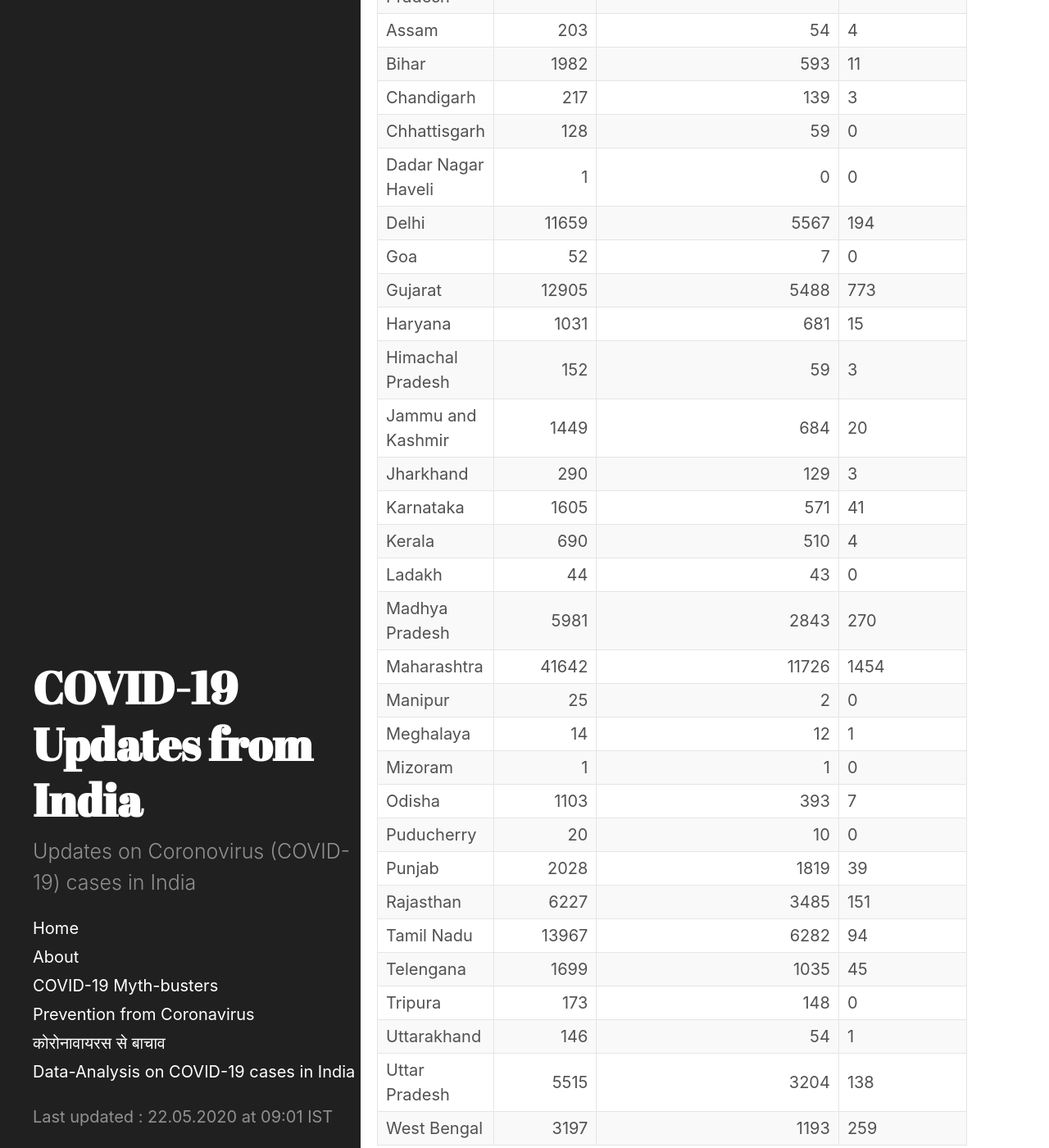
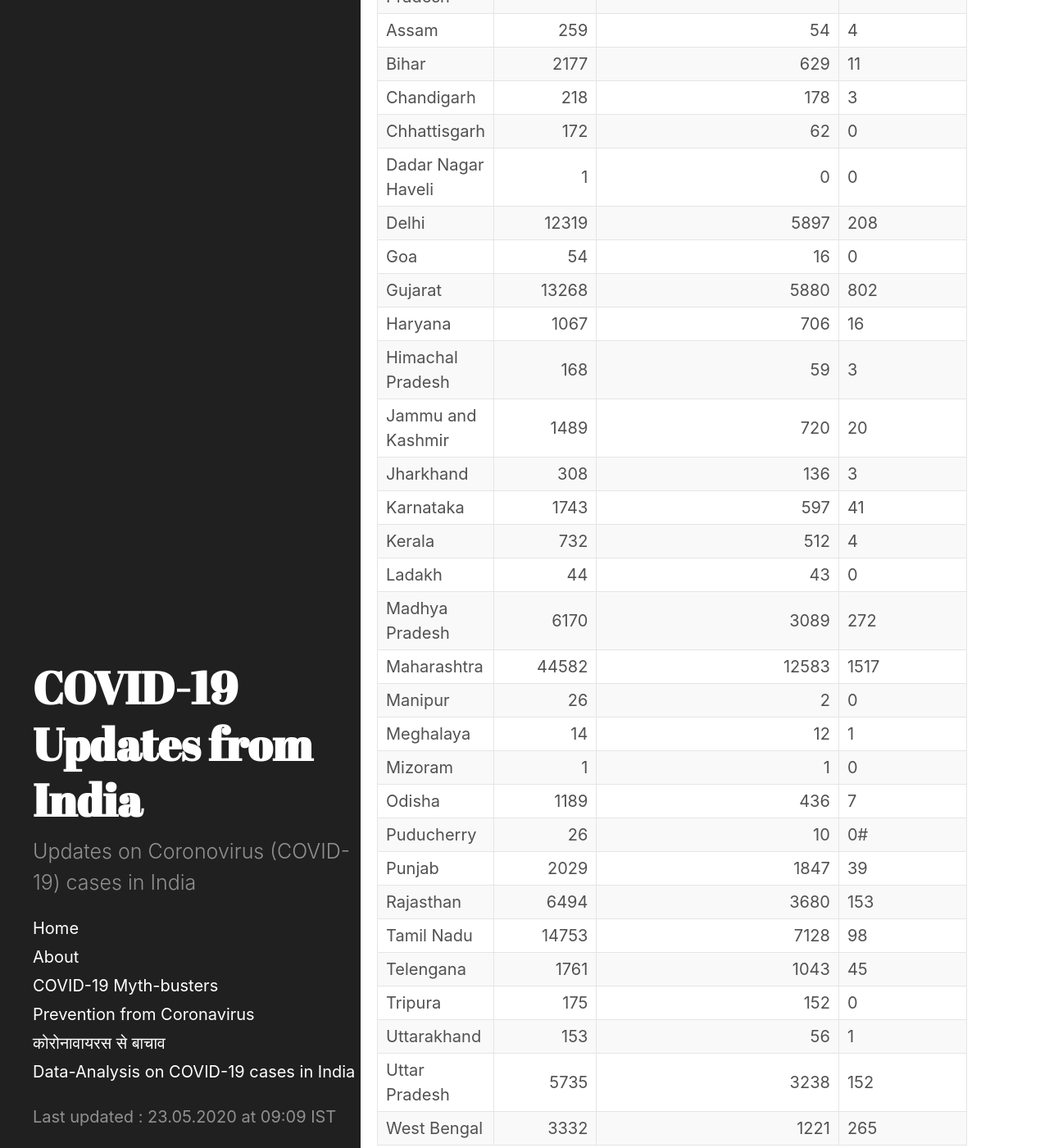
Before and after one commit to bhooraj/covid19updates-india, a Jekyll site: the page built from _posts/2020-05-23-home.md, in a window 1280 px wide and 1400 px high, scrolled down 930 px. Shown: the whole window at 82% size. Built offline with Jekyll 4.4.1, drawn with Linux system fonts in a browser that asks for light colours; some of the changed text lies outside the part shown.

Commit message:
23rdMay Update

```diff
--- a/_data/last_updated.yml
+++ b/_data/last_updated.yml
@@ -1 +1 @@
-- updated_on : 22.05.2020 at 09:01 IST
+- updated_on : 23.05.2020 at 09:09 IST
--- /dev/null
+++ b/_includes/table-20200523-0909.md
@@ -0,0 +1,35 @@
+| Name of State / UT          |   Total Confirmed cases |   Cured/Discharged/Migrated | Deaths ( more than 70% cases due to comorbidities )   |
+|:----------------------------|------------------------:|----------------------------:|:------------------------------------------------------|
+| Andaman and Nicobar Islands |                      33 |                          33 | 0                                                     |
+| Andhra Pradesh              |                    2709 |                        1763 | 55                                                    |
+| Arunachal Pradesh           |                       1 |                           1 | 0                                                     |
+| Assam                       |                     259 |                          54 | 4                                                     |
+| Bihar                       |                    2177 |                         629 | 11                                                    |
+| Chandigarh                  |                     218 |                         178 | 3                                                     |
+| Chhattisgarh                |                     172 |                          62 | 0                                                     |
+| Dadar Nagar Haveli          |                       1 |                           0 | 0                                                     |
+| Delhi                       |                   12319 |                        5897 | 208                                                   |
+| Goa                         |                      54 |                          16 | 0                                                     |
+| Gujarat                     |                   13268 |                        5880 | 802                                                   |
+| Haryana                     |                    1067 |                         706 | 16                                                    |
+| Himachal Pradesh            |                     168 |                          59 | 3                                                     |
+| Jammu and Kashmir           |                    1489 |                         720 | 20                                                    |
+| Jharkhand                   |                     308 |                         136 | 3                                                     |
+| Karnataka                   |                    1743 |                         597 | 41                                                    |
+| Kerala                      |                     732 |                         512 | 4                                                     |
+| Ladakh                      |                      44 |                          43 | 0                                                     |
+| Madhya Pradesh              |                    6170 |                        3089 | 272                                                   |
+| Maharashtra                 |                   44582 |                       12583 | 1517                                                  |
+| Manipur                     |                      26 |                           2 | 0                                                     |
+| Meghalaya                   |                      14 |                          12 | 1                                                     |
+| Mizoram                     |                       1 |                           1 | 0                                                     |
+| Odisha                      |                    1189 |                         436 | 7                                                     |
+| Puducherry                  |                      26 |                          10 | 0#                                                    |
+| Punjab                      |                    2029 |                        1847 | 39                                                    |
+| Rajasthan                   |                    6494 |                        3680 | 153                                                   |
+| Tamil Nadu                  |                   14753 |                        7128 | 98                                                    |
+| Telengana                   |                    1761 |                        1043 | 45                                                    |
+| Tripura                     |                     175 |                         152 | 0                                                     |
+| Uttarakhand                 |                     153 |                          56 | 1                                                     |
+| Uttar Pradesh               |                    5735 |                        3238 | 152                                                   |
+| West Bengal                 |                    3332 |                        1221 | 265                                                   |
--- a/_posts/2020-05-22-home.md
+++ b/_posts/2020-05-23-home.md
@@ -4,7 +4,7 @@
 last_update: true
 ---
 
-#### COVID-19 Cases in India (as on  22 May 2020, 08:00 IST ( IST)
+#### COVID-19 Cases in India (as on  23 May 2020, 08:00 IST ( IST)
 <div class="alert alert-primary" role="alert">
 <p id = "totalcases" style="font-size: 1.2rem; font-weight: bold;"></p>
 <p id = "totalrecovered" style="font-size: 1.2rem; font-weight: bold;"></p>
@@ -22,7 +22,7 @@
 
 <div class="datatable-begin"></div>
 
-{% include table-20200522-0901.md %}
+{% include table-20200523-0909.md %}
 
 <div class="datatable-end"></div>
 <br>
```
Also changed, not shown: _includes/charts-20200523-0912.html (added, +193 -0 lines), _posts/2020-05-13-Updates.md (renamed from _posts/2020-05-12-Updates.md, +4 -0 lines), _posts/2020-05-23-Latest-updates.md (renamed from _posts/2020-05-22-Latest-updates.md, +4 -5 lines), stats-and-charts.md (+2 -2 lines).
